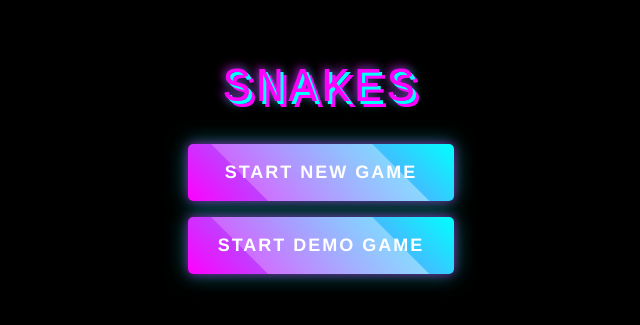
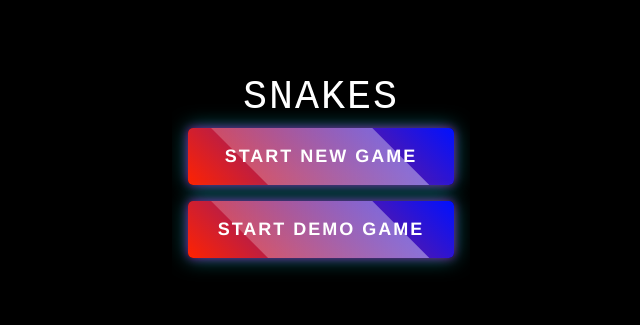
Before and after one commit to temporalio/replay2024-demo, a SvelteKit app in the folder snakes/: page / in a window 1280 px wide. Shown: the part 237-562 px from the top of the page, without its empty margins (319-959 px from the left). Built offline with nearby package versions, Linux system fonts and the light colour scheme.

Commit message:
Add QR generator, add blue/red pages, add player page to move

```diff
--- a/snakes/package.json
+++ b/snakes/package.json
@@ -13,6 +13,7 @@
 	"devDependencies": {
 		"@fontsource/fira-mono": "^5.0.0",
 		"@neoconfetti/svelte": "^2.0.0",
+		"@svelte-put/qr": "^1.2.1",
 		"@sveltejs/adapter-auto": "^3.0.0",
 		"@sveltejs/kit": "^2.0.0",
 		"@sveltejs/vite-plugin-svelte": "^3.0.0",
--- a/snakes/src/app.css
+++ b/snakes/src/app.css
@@ -40,6 +40,7 @@ p {
 a {
 	color: var(--color-theme-1);
 	text-decoration: none;
+	font-family: 'VT323', 'Courier New', monospace; /* Retro computer font */
 }
 
 a:hover {
@@ -49,10 +50,16 @@ a:hover {
 h1 {
 	font-size: 2rem;
 	text-align: center;
+	font-family: 'VT323', 'Courier New', monospace; /* Retro computer font */
 }
 
 h2 {
 	font-size: 1rem;
+	font-family: 'VT323', 'Courier New', monospace; /* Retro computer font */
+}
+
+h3, h4, h5, h6 {
+	font-family: 'VT323', 'Courier New', monospace; /* Retro computer font */
 }
 
 pre {
@@ -87,7 +94,7 @@ button:focus:not(:focus-visible) {
 
 @media (min-width: 720px) {
 	h1 {
-		font-size: 2.4rem;
+		font-size: 3rem;
 	}
 }
 
@@ -104,74 +111,42 @@ button:focus:not(:focus-visible) {
 }
 
 /* Custom CSS */
-
 .retro {
+	color: #ffffff;
 	font-family: 'VT323', 'Courier New', monospace; /* Retro computer font */
-	font-size: 3rem;
-	color: #ff00ff; /* Neon pink */
-	text-shadow:
-		3px 3px 0 #00ffff,
-		/* Cyan offset shadow */ 6px 6px 0 #ff00ff,
-		/* Pink offset shadow */ -2px -2px 10px rgba(255, 0, 255, 0.7),
-		/* Neon glow */ 2px 2px 10px rgba(0, 255, 255, 0.7); /* Neon glow */
-	letter-spacing: 4px;
-	text-transform: uppercase;
-	margin-bottom: 20px;
-	position: relative;
-	z-index: 1;
-}
-
-.retro-lite {
-	font-family: 'VT323', 'Courier New', monospace; /* Retro computer font */
-	font-size: 3rem;
-	letter-spacing: 4px;
+	font-size: 2.5rem;
+	letter-spacing: 2px;
 	text-transform: uppercase;
 }
-
 
 h2 {
 	font-size: 2rem;
 }
 
-.retro::before {
-	content: attr(data-text);
-	position: absolute;
-	left: 2px;
-	top: 2px;
-	color: rgba(0, 255, 255, 0.5); /* Cyan ghost text */
-	z-index: -1;
+button {
+	padding: 15px 30px;
+	color: #ffffff;
+	font-weight: bold;
+	cursor: pointer;
+	transition: all 0.3s ease;
+	position: relative;
+	overflow: hidden;
+	border-radius: 5px;
 }
 
-.retro::after {
-	content: attr(data-text);
-	position: absolute;
-	left: -2px;
-	top: -2px;
-	color: rgba(255, 0, 255, 0.5); /* Pink ghost text */
-	z-index: -2;
-}
-
-button {
-	padding: 15px 30px;
+button.retro {
 	font-size: 18px;
 	font-family: 'Helvetica', sans-serif;
 	text-transform: uppercase;
 	letter-spacing: 2px;
-	font-weight: bold;
-	color: #ffffff;
-	background: linear-gradient(45deg, #ff00ff, #00ffff);
+	background: linear-gradient(45deg, #ff2200, #0011ff);
 	border: none;
-	border-radius: 5px;
 	box-shadow:
 		0 0 10px rgba(255, 0, 255, 0.5),
 		0 0 20px rgba(0, 255, 255, 0.5);
-	cursor: pointer;
-	transition: all 0.3s ease;
-	position: relative;
-	overflow: hidden;
 }
 
-button:before {
+button.retro:before {
 	content: '';
 	position: absolute;
 	top: -50%;
@@ -183,11 +158,14 @@ button:before {
 	transition: all 0.3s ease;
 }
 
-button:hover {
-	transform: scale(1.05);
+button.retro:hover {
 	box-shadow:
 		0 0 20px rgba(255, 0, 255, 0.7),
 		0 0 40px rgba(0, 255, 255, 0.7);
+}
+
+button:hover {
+	transform: scale(1.05);
 }
 
 button:hover:before {
--- /dev/null
+++ b/snakes/src/lib/pages/PlayerRegisterPage.svelte
@@ -0,0 +1,30 @@
+<script lang="ts">
+	import { goto } from '$app/navigation';
+	import { page } from '$app/stores';
+	import { io }	from 'socket.io-client';
+	import { registerPlayer } from '$lib/utilities/game-controls';
+
+	$: ({ id: workflowId } = $page.params);
+
+  export let team: 'red' | 'blue';
+	const socket = io();
+  let name = ''
+
+  const register = async () => {
+		await registerPlayer(socket, team, name);
+    goto(`/${workflowId}/lobby`);
+	}
+</script>
+
+<svelte:head>
+	<title>Register for Team</title>
+	<meta name="description" content="Temporal Snakes" />
+</svelte:head>
+
+<section>
+	<h1 class="text-{team}-600 font-bold">{team.toUpperCase()} TEAM</h1>
+	<div class="flex flex-col gap-4 text-center justify-center">
+    <input autofocus class="p-4" type="text" bind:value={name} placeholder="Enter your name" />
+		<button class="retro" on:click={register}>Register</button>
+	</div>
+</section>
--- a/snakes/src/lib/pages/SnakeRoundPage.svelte
+++ b/snakes/src/lib/pages/SnakeRoundPage.svelte
@@ -158,9 +158,9 @@
 	<canvas bind:this={snakeCanvases['blue-1']}/>
 </div>
 <div id="score">
-	<div class="retro-lite" id="time">{timeLeft}</div>
-	<div class="retro-lite" id="blue">{blueScore}</div>
-	<div class="retro-lite" id="red">{redScore}</div>
+	<div class="retro" id="time">{timeLeft}</div>
+	<div class="retro" id="blue">{blueScore}</div>
+	<div class="retro" id="red">{redScore}</div>
 </div>
 
 <style lang="postcss">
@@ -174,7 +174,7 @@
 	}
 
 	#score {
-		@apply absolute top-0 right-0 w-[5vw] flex flex-col gap-0 text-3xl text-center text-white;
+		@apply absolute top-0 right-0 w-[5vw] flex flex-col gap-0 text-3xl text-center text-white overflow-hidden;
 	}
 
 	#time {
--- a/snakes/src/lib/utilities/game-controls.ts
+++ b/snakes/src/lib/utilities/game-controls.ts
@@ -53,3 +53,11 @@ export const demoPlayersJoin = async (socket: Socket) => {
   }
   await Promise.all(joins);
 }
+
+export const registerPlayer = async (socket: Socket, teamName: string, name: string) => {
+  await socket.emitWithAck('playerJoin', {
+    id: name,
+    name: name,
+    teamName,
+  });
+}
--- a/snakes/src/routes/+layout.svelte
+++ b/snakes/src/routes/+layout.svelte
@@ -21,5 +21,7 @@
 		padding: 1rem;
 		margin: 0 auto;
 		box-sizing: border-box;
+		overflow: hidden;
+		max-width: 100vw;
 	}
 </style>
--- a/snakes/src/routes/+page.svelte
+++ b/snakes/src/routes/+page.svelte
@@ -35,8 +35,8 @@
 		<h2 class="retro">Loading Game...</h2>
 	{:else}
 	<div class="flex flex-col gap-4">
-		<button on:click={() => { beginGame({ demo: false })} }>Start New Game</button>
-		<button on:click={() => { beginGame({ demo: true })} }>Start Demo Game</button>
+		<button class="retro" on:click={() => { beginGame({ demo: false })} }>Start New Game</button>
+		<button class="retro" on:click={() => { beginGame({ demo: true })} }>Start Demo Game</button>
 	</div>
 	{/if}
 </section>
--- /dev/null
+++ b/snakes/src/routes/[id]/blue/+page.svelte
@@ -0,0 +1,5 @@
+<script>
+	import PlayerRegisterPage from "$lib/pages/PlayerRegisterPage.svelte";
+
+</script>
+<PlayerRegisterPage team="blue" />
--- a/snakes/src/routes/[id]/lobby/+page.svelte
+++ b/snakes/src/routes/[id]/lobby/+page.svelte
@@ -2,6 +2,7 @@
 	import { goto } from '$app/navigation';
 	import { page } from '$app/stores';
 	import { io }	from 'socket.io-client';
+	import QR from '@svelte-put/qr/svg/QR.svelte';
 	import { demoPlayersJoin } from '$lib/utilities/game-controls';
 	import type { Lobby } from '$lib/snake/types';
 
@@ -32,34 +33,52 @@
 </script>
 
 <svelte:head>
-	<title>Home</title>
-	<meta name="description" content="Svelte demo app" />
+	<title>Lobby</title>
+	<meta name="description" content="Temporal Snakes" />
 </svelte:head>
 
-<section>
-	<h1 class="retro">Lobby</h1>
-	<div class="flex flex-col gap-4 justify-center">
-		<div class="flex gap-4">
-			<div class="border-red-500 border-4 rounded-xl p-24 text-white">
-				Red Team QR
-				<div class="player-count" id="red-players">
+<section class="w-screen">
+	<div class="flex flex-col md:flex-row gap-16 justify-center px-8">
+		<div class="border-red-500 border-4 rounded-xl p-4 text-white">
+			<QR
+				data="/{workflowId}/red"
+				moduleFill="red"
+				anchorOuterFill="red"
+				anchorInnerFill="red"
+				width="100%"
+			/>
+			<div class="text-center">
+				<a class="text-red-600 text-2xl font-bold" href="/{workflowId}/red">RED TEAM</a>
+				<div class="text-xl" id="red-players">
 					Players: {redPlayers}
 				</div>
-				<div class="score" id="red-score">
+				<div class="text-xl" id="red-score">
 					Score: {redScore}
 				</div>
 			</div>
-			<div class="border-blue-500 border-4 rounded-xl p-24 text-white">
-				Blue Team QR
-				<div class="player-count" id="blue-players">
-					Players: {bluePlayers}
-				</div>
-				<div class="score" id="blue-score">
-					Score: {blueScore}
-				</div>
+		</div>
+		<div class="flex justify-center items-center flex-col gap-4">
+			<h1 class="retro">Lobby</h1>
+			<button class="retro" on:click={registerDemoPlayers}>Register Demo Players</button>
+			<button class="retro" on:click={startRound}>Start Round</button>
+		</div>
+		<div class="border-blue-500 border-4 rounded-xl p-4 text-white">
+			<QR
+				data="/{workflowId}/blue"
+				moduleFill="blue"
+				anchorOuterFill="blue"
+				anchorInnerFill="blue"
+				width="100%"
+			/>
+			<div class="text-center">
+			<a class="text-blue-600 text-2xl font-bold" href="/{workflowId}/blue">BLUE TEAM</a>
+			<div class="text-xl" id="blue-players">
+				Players: {bluePlayers}
+			</div>
+			<div class="text-xl" id="blue-score">
+				Score: {blueScore}
+			</div>
 			</div>
 		</div>
-		<button on:click={registerDemoPlayers}>Register Demo Players</button>
-		<button on:click={startRound}>Start Round</button>
 	</div>
 </section>
--- /dev/null
+++ b/snakes/src/routes/[id]/red/+page.svelte
@@ -0,0 +1,5 @@
+<script>
+	import PlayerRegisterPage from "$lib/pages/PlayerRegisterPage.svelte";
+
+</script>
+<PlayerRegisterPage team="red" />
--- /dev/null
+++ b/snakes/src/routes/[id]/round/[player]/+page.svelte
@@ -0,0 +1,60 @@
+<script lang="ts">
+	import { onDestroy, onMount } from 'svelte';
+	import { io, Socket } from 'socket.io-client';
+	import { page } from '$app/stores';
+
+	let socket: Socket;
+
+  $: ({ player } = $page.params);
+
+  $: color = player.includes('red') ? 'red' : 'blue';
+  $: number = player.includes('1') ? 1 : 0;
+
+	onMount(async () => {
+		socket = io();
+		socket.on('connect_error', (error) => {
+			if (socket.active) {
+				console.error('Socket.io connection error (will retry):', error);
+				setTimeout(socket.connect, 1000);
+			}
+		});
+	});
+
+  const onMove = (direction: string) => {
+    if (direction) {
+      socket.emit('snakeChangeDirection', { id: player, direction });
+    }
+    return false;
+  };
+
+  onDestroy(() => {
+		if (socket) {
+			socket.disconnect();
+		}
+	});
+</script>
+
+<div class="flex flex-col items-center gap-6 text-6xl">
+  <div class="w-16 h-16 rounded border-2"
+    class:border-white={number === 0}
+    class:border-black={number === 1}
+    class:bg-red-600={color === 'red'}
+    class:bg-blue-600={color === 'blue'}
+    />
+  <button class="mx-auto" on:click={() => onMove('up')}>&#8593;</button>
+  <div class="flex gap-6">
+    <button on:click={() => onMove('left')}>&#8592;</button>
+    <button on:click={() => onMove('right')}>&#8594;</button>
+  </div>
+  <button class="mx-auto" on:click={() => onMove('down')}>&#8595;</button>
+</div>
+
+<style lang="postcss">
+  button {
+    @apply flex items-center justify-center border-2 border-white h-32 w-32;
+  }
+
+  button:hover, button:active {
+    @apply bg-gray-600;
+  }
+</style>
```
Also changed, not shown: 1 other file (tests, documents, lock files or other folders).
